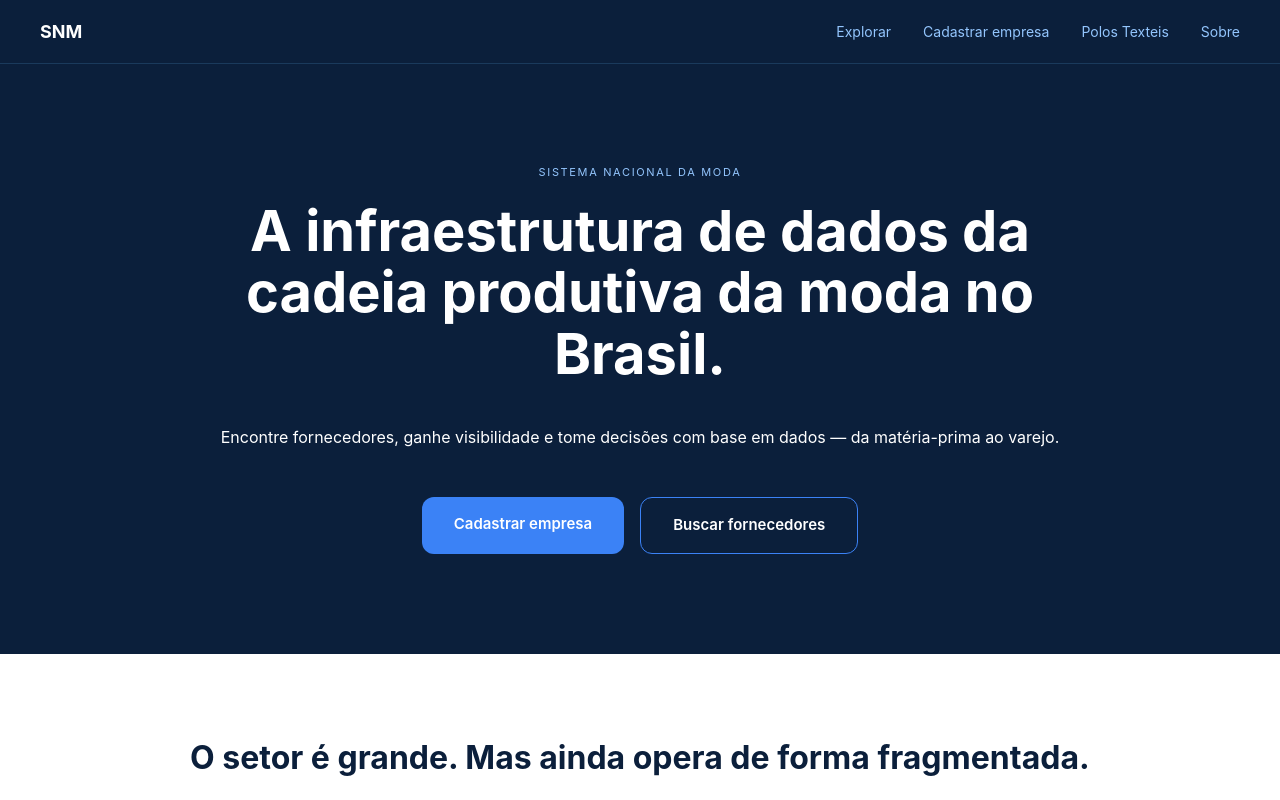
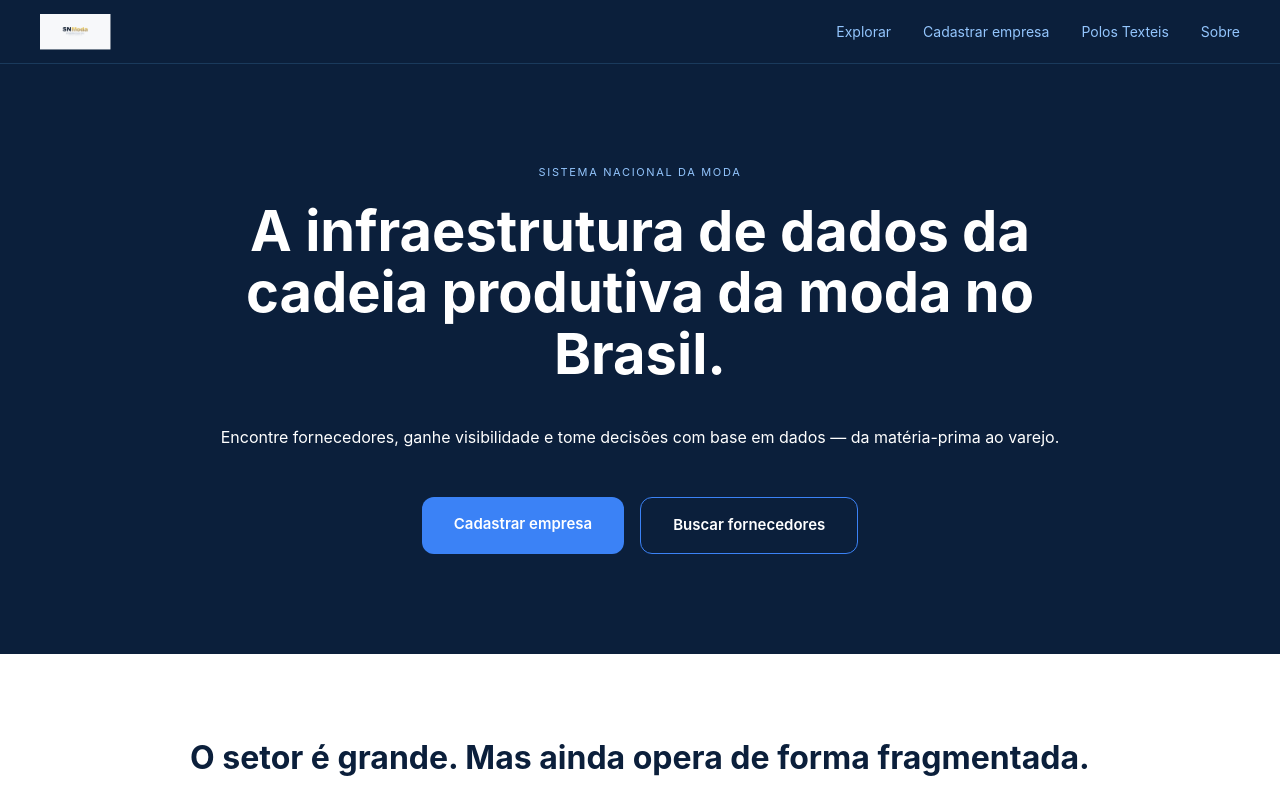
Before and after one commit to plataforma-moda/plataforma-moda, a Next.js app: page / in a window 1280 px wide. Shown: the top 800 px of the page. Built offline with nearby package versions, Linux system fonts and the light colour scheme; no server answers; the database is empty.

Commit message:
Update page.tsx

```diff
--- a/app/page.tsx
+++ b/app/page.tsx
@@ -30,7 +30,13 @@ export default async function Home() {
 
       {/* NAVBAR */}
       <header style={{ borderBottom: '1px solid #1a3a5c', padding: '0 40px', height: '64px', display: 'flex', alignItems: 'center', justifyContent: 'space-between', position: 'sticky', top: 0, backgroundColor: '#0B1F3B', zIndex: 100 }}>
-        <a href="/" style={{ fontWeight: 700, fontSize: '18px', color: 'white', textDecoration: 'none' }}>SNM</a>
+       <a href="/" style={{ textDecoration: 'none' }}>
+  <img
+    src="/snmoda_logo_sem_simbolo.png"
+    alt="SN Moda"
+    style={{ height: '36px', width: 'auto' }}
+  />
+</a>
         <nav style={{ display: 'flex', gap: '32px', alignItems: 'center' }}>
           <a href="/matching" style={{ fontSize: '14px', color: '#93C5FD', textDecoration: 'none' }}>Explorar</a>
           <a href="/cadastro" style={{ fontSize: '14px', color: '#93C5FD', textDecoration: 'none' }}>Cadastrar empresa</a>
```
